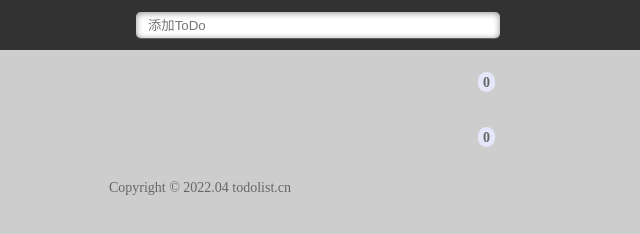
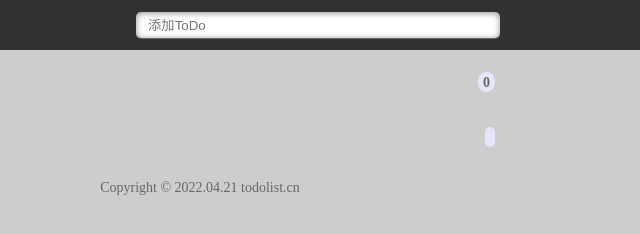
Before and after one commit to lingunagmimg/ToDoList, a plain HTML site: page index.html in a window 1280 px wide. Shown: the full height of the page, 440-1080 px from the left. Drawn offline with Linux system fonts and the light colour scheme.

Commit message:
修改了index.html

```diff
--- a/index.html
+++ b/index.html
@@ -23,13 +23,13 @@
         <ol id="todolist" class="demo-box">
 
         </ol>
-        <h2>已经完成 <span id="donecount"></span></h2>
+        <h2>已经完成 <span id="d onecount"></span></h2>
         <ul id="donelist">
 
         </ul>
     </section>
     <footer>
-        Copyright &copy; 2022.04 todolist.cn
+        Copyright &copy; 2022.04.21 todolist.cn
     </footer>
 </body>
 
```
